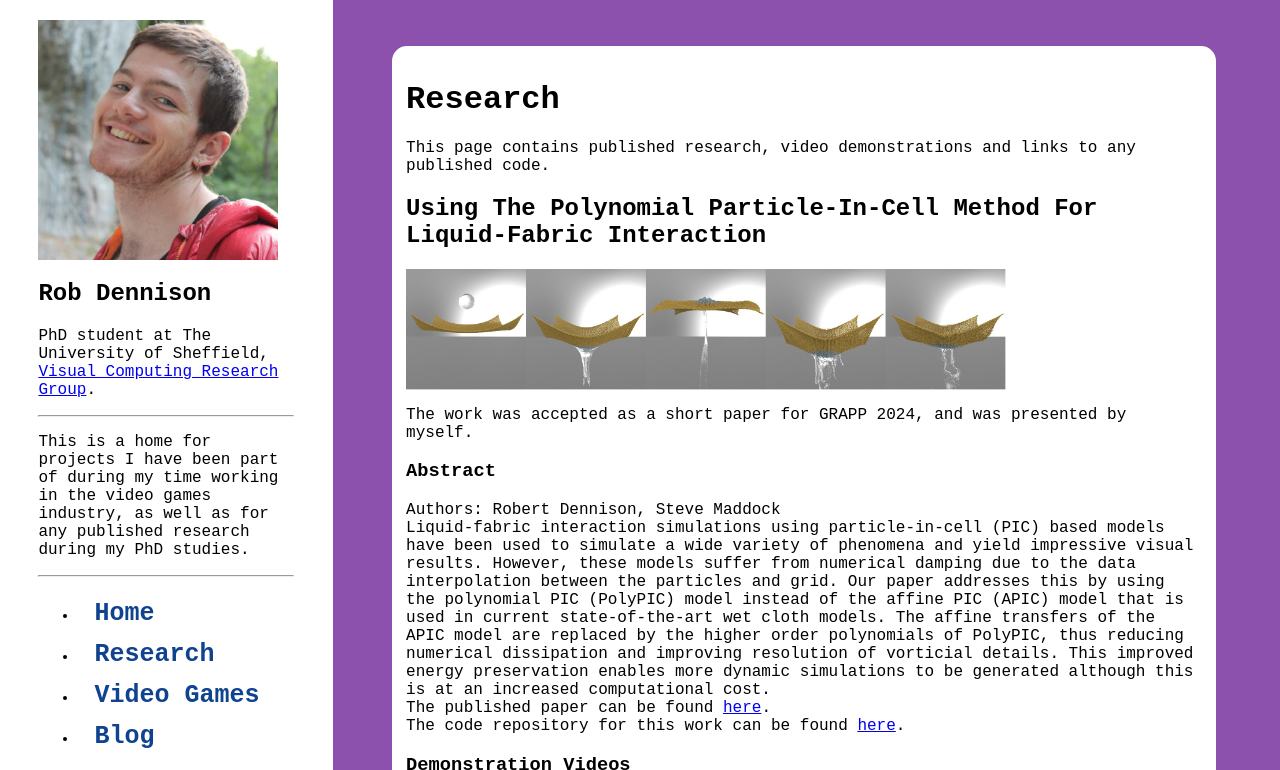
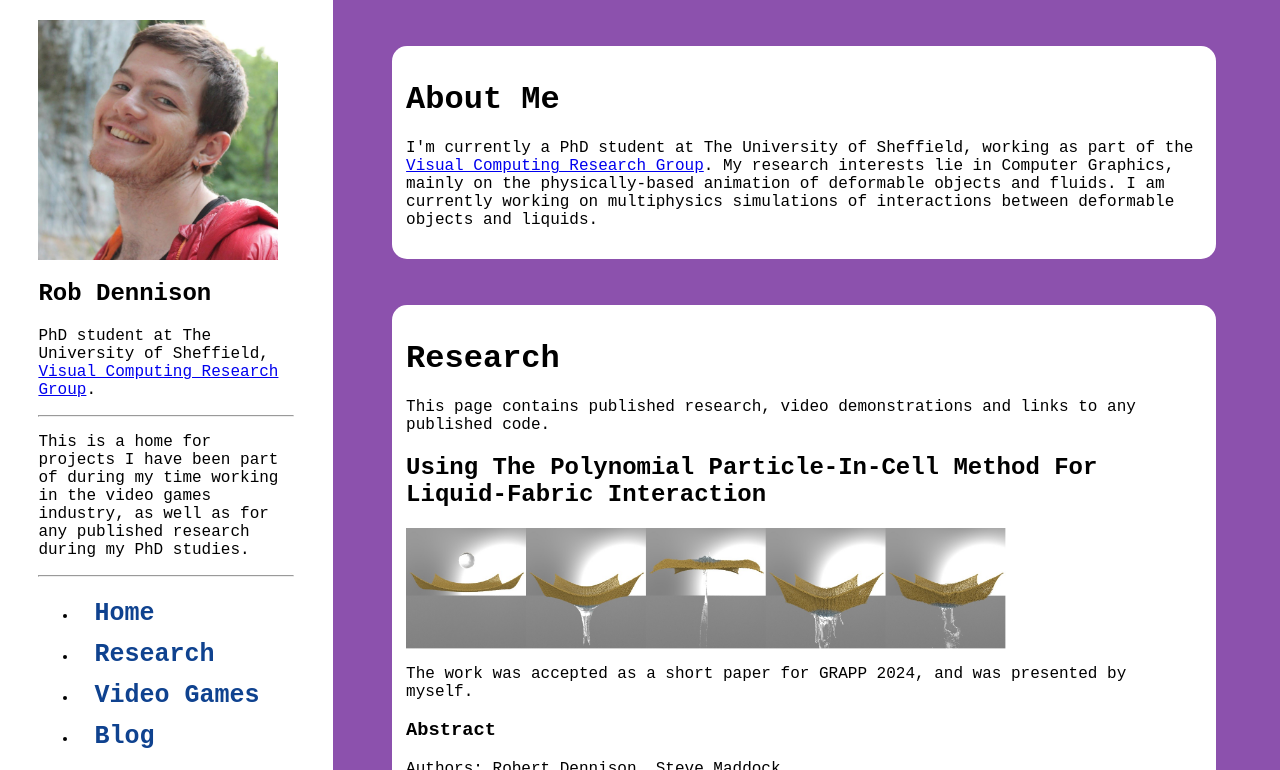
Before and after one commit to robden820/robden820.github.io, a plain HTML site: page index.html in a window 1280 px wide. Shown: the top 770 px of the page. Drawn offline with Linux system fonts and the light colour scheme.

Commit message:
Add short summary

```diff
--- a/index.html
+++ b/index.html
@@ -44,6 +44,17 @@
   	</nav>
 
   	<main>
+		<!-- SUMMARY -->
+		<div id="summary" class="section">
+
+			<h1>About Me</h1>
+			<p>
+				I'm currently a PhD student at The University of Sheffield, working as part of the <a href="https://www.sheffield.ac.uk/dcs/research/groups/visual-computing">Visual Computing Research Group</a>.
+				My research interests lie in Computer Graphics, mainly on the physically-based animation of deformable objects and fluids.
+				I am currently working on multiphysics simulations of interactions between deformable objects and liquids.
+			</p>
+		</div>
+
 		<!-- RESEARCH -->
 		<div id="research" class="section">
 			<h1>Research</h1>
```
